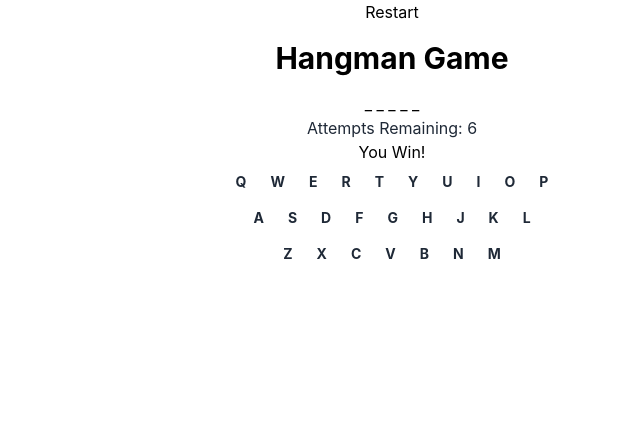
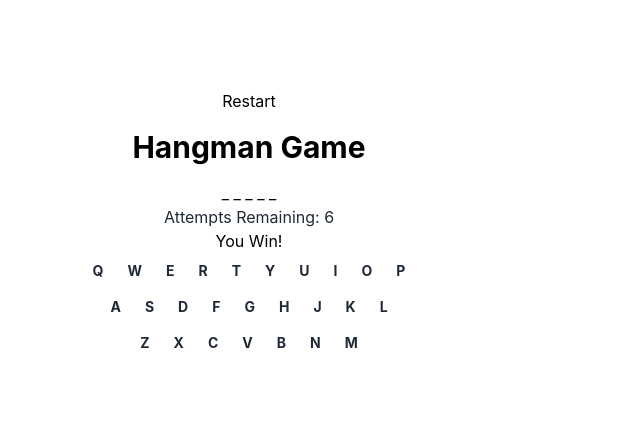
Before and after one commit to azrayaal/hangmanv1, a React (Create React App) app: page / in a window 1280 px wide. Shown: the top 444 px of the page, without its empty margins (248-888 px from the left). Built offline with nearby package versions, Linux system fonts and the light colour scheme.

Commit message:
basic logic finished

```diff
--- a/src/pages/home/index.tsx
+++ b/src/pages/home/index.tsx
@@ -28,7 +28,6 @@ export default function Home() {
   const restartGame = () => {
     window.location.reload();
   };
-  const lifedefault = "./lifedefault.jpg";
   const imgLife6 = "./life6.jpg";
   const imgLife5 = "./life5.jpg";
   const imgLife4 = "./life4.jpg";
@@ -69,11 +68,15 @@ export default function Home() {
   }, [wordToGuess, guessedLetters, remainingAttempts]);
 
   return (
-    <div className="App">
+    <div className="App flex justify-center items-center">
+      <div className="content flex-1">
         <button onClick={restartGame}>Restart</button>
         <div className="flex flex-col items-center">
           <h1 className="text-3xl font-bold my-4">Hangman Game</h1>
-        <GuessWords wordToGuess={wordToGuess} guessedLetters={guessedLetters} />
+          <GuessWords
+            wordToGuess={wordToGuess}
+            guessedLetters={guessedLetters}
+          />
           <div
             className={`text-gray-800 ${
               remainingAttempts === 0 ? "text-white" : ""
@@ -88,7 +91,8 @@ export default function Home() {
           guessedLetters={guessedLetters}
           wordToGuess={wordToGuess}
         />
-      <img src={`${lifeImg}`} />
+      </div>
+      <img src={`${lifeImg}`} className="center" />
     </div>
   );
 }
```
Lines whose indentation alone changed are shown as unchanged.
